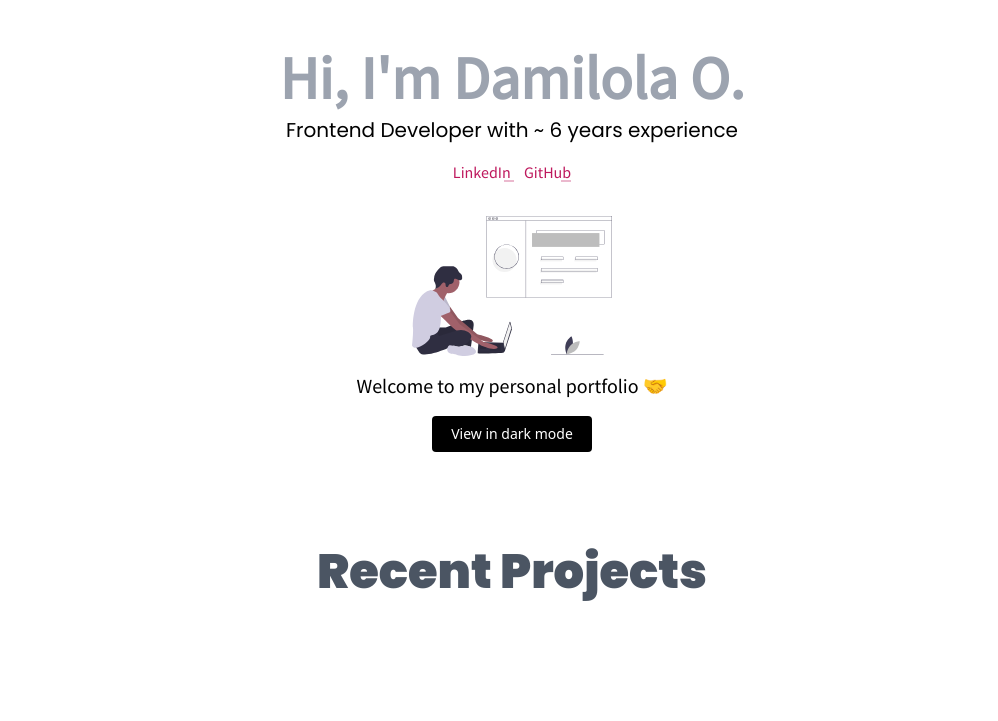
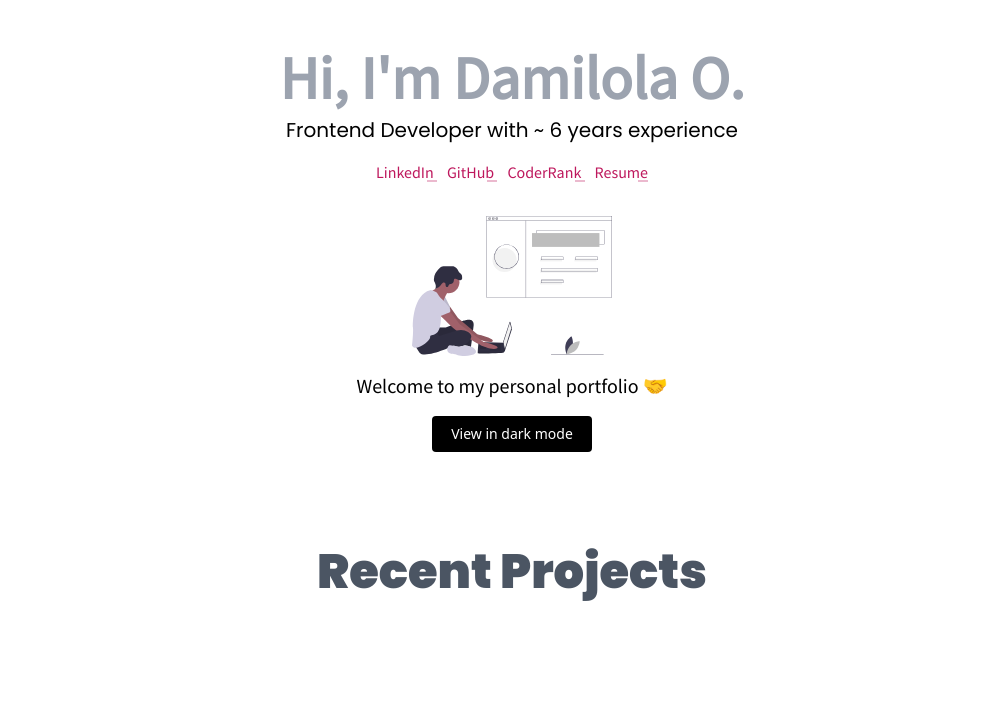
Before and after one commit to oracleot/damilolaoduronbi.com, a plain HTML site: page index.html in a window 1280 px wide. Shown: the top 721 px of the page, without its empty margins (128-1126 px from the left). Drawn offline with nearby package versions, Linux system fonts and the light colour scheme.

Commit message:
Update social links

```diff
--- a/index.html
+++ b/index.html
@@ -40,15 +40,29 @@
         target="_blank"
         rel='noreferrer'
         class="social-link"
-        href="linkedIn">
+        href="https://www.linkedin.com/in/doduronbi/">
         LinkedIn
       </a>
       <a
         target="_blank"
         rel='noreferrer'
         class="social-link"
-        href="linkedIn">
+        href="http://github.com/oracleot">
         GitHub
+      </a>
+      <a
+        target="_blank"
+        rel='noreferrer'
+        class="social-link"
+        href="https://profile.codersrank.io/user/oracleot">
+        CoderRank
+      </a>
+      <a
+        target="_blank"
+        rel='noreferrer'
+        class="social-link"
+        href="https://docs.google.com/document/d/1zhaTDfRFo71sz9bapEFUBQOw2indEVTpr4sLARel0W8/edit?usp=sharing">
+        Resume
       </a>
     </p>
     <img
```
